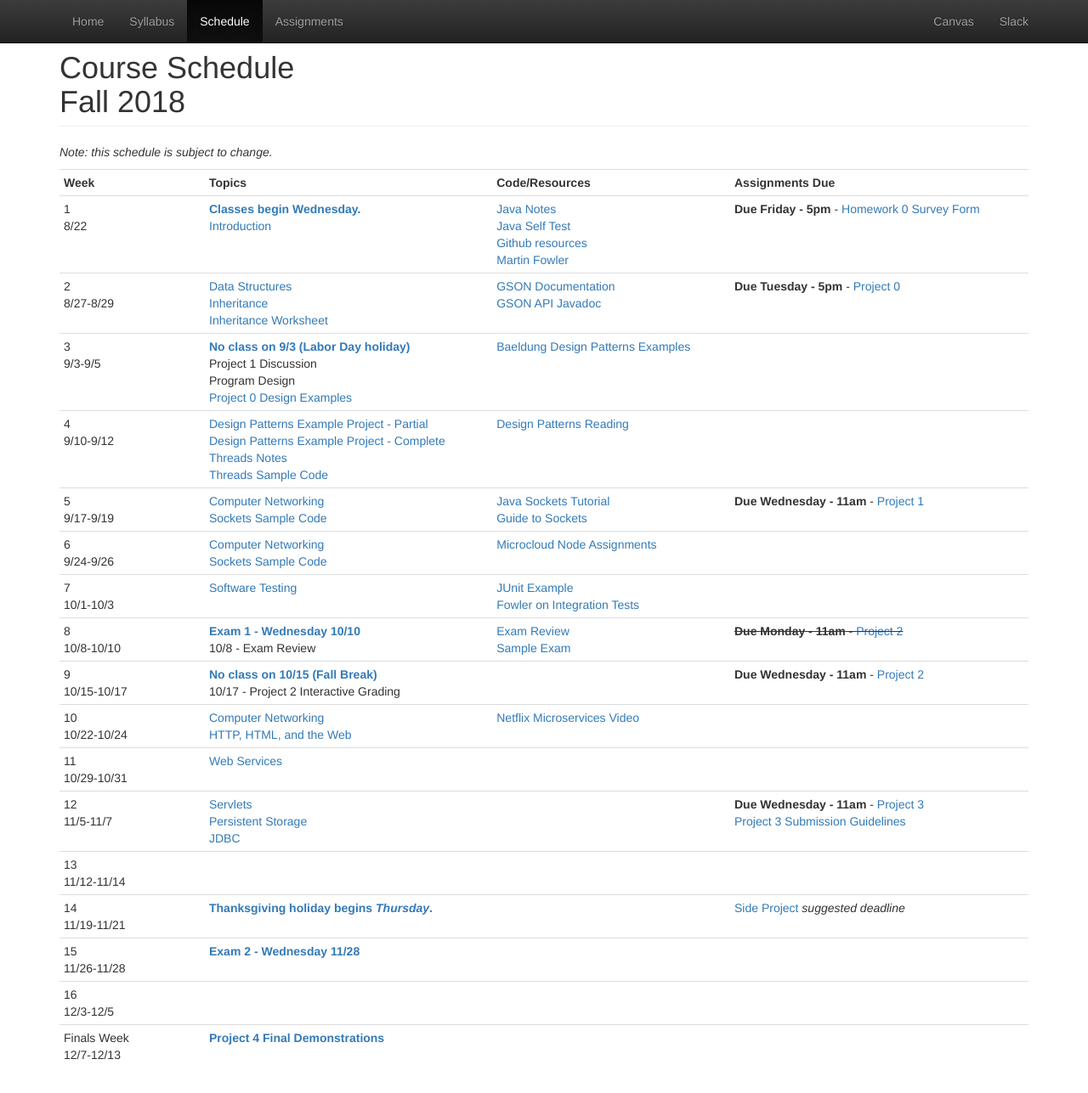
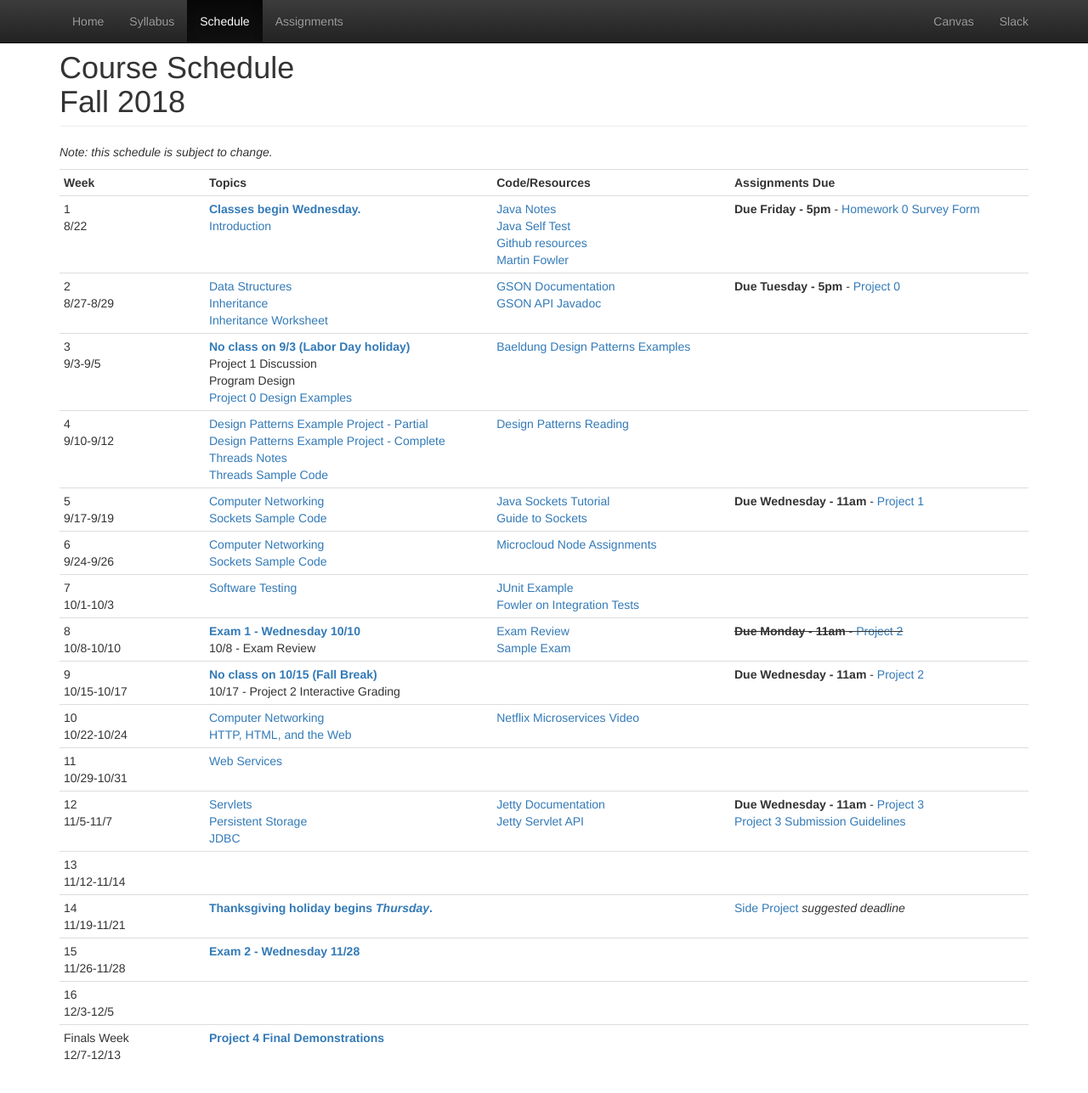
Before and after one commit to CS601-F18/cs601-f18.github.io, a Jekyll site: the page built from schedule.html, in a window 1280 px wide and 1297 px high. Shown: the top 1287 px of the window at 85% size. Built offline with Jekyll 4.4.1, drawn with Linux system fonts in a browser that asks for light colours.

Commit message:
adding jetty/servlet docs"

```diff
--- a/schedule.html
+++ b/schedule.html
@@ -168,6 +168,8 @@ title: Schedule
 				<a href="https://github.com/CS601-F18/code-examples/tree/master/JDBC">JDBC</a><br/>
 			</td>
 			<td>
+				<a href="https://www.eclipse.org/jetty/documentation/">Jetty Documentation</a><br/>
+				<a href="http://www.eclipse.org/jetty/javadoc/9.4.11.v20180605/index.html?overview-summary.html">Jetty Servlet API</a><br/>
 			</td>
 			<td>
 				<strong>Due Wednesday - 11am</strong> - <a href="https://github.com/CS601-F18/projects/blob/master/project3.md">Project 3</a><br/>
```
